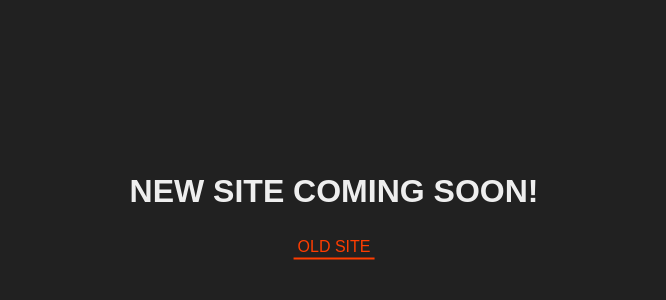
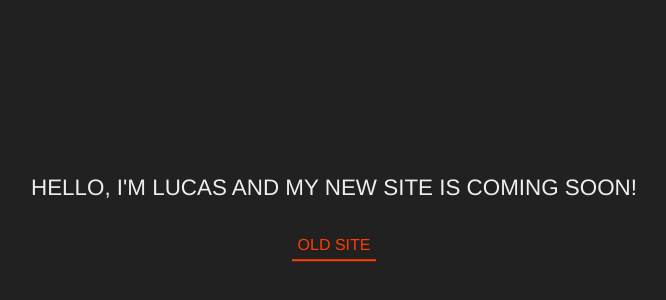
Before and after one commit to AgtLucas/agtlucas.github.io, a plain HTML site: page index.html in a window 1280 px wide. Shown: the part 184-484 px from the top of the page, without its empty margins (306-972 px from the left). Drawn offline with Linux system fonts and the light colour scheme.

Commit message:
Update css and html

```diff
--- a/index.html
+++ b/index.html
@@ -1 +1 @@
-<!doctype html><html lang="en"><head><meta charset="UTF-8"><title>Lucas da Silva - Front-End Ops</title><meta name="viewport" content="width=device-width"><style>*{margin: 0;padding: 0;}*, *:before, *:after{-moz-box-sizing: border-box;-webkit-box-sizing: border-box;box-sizing: border-box;}html, body{height: 100%;}body{font-family: sans-serif;font-weight: 300;background:#212121;color:#EEEEEE;}.main{position: absolute;top: 0;right: 0;bottom: 0;left: 0;}.hello{position: absolute;top: 50%;left: 50%;text-align: center;-webkit-transform: translate(-50%, -50%);-moz-transform: translate(-50%, -50%);-ms-transform: translate(-50%, -50%);-o-transform: translate(-50%, -50%);transform: translate(-50%, -50%);text-transform:uppercase;}.old-site{display:inline-block;margin-top:20px;padding:8px 4px 2px 4px;color: #FF3D00;text-decoration:none;border-bottom:2px solid #FF3D00;}.old-site:hover{background:#08c;color:#f0f0f0;border-bottom:2px solid #08c;}</style><link rel="shortcut icon" href="favicon.ico" type="image/x-icon"><link rel="apple-touch-icon" href="favicon.png"></head><body><div class="main"><div class="hello"><h1>New site coming soon!</h1><a class="old-site" href="http://agtlucas.com">Old site</a></div></div></body></html>
+<!doctype html><html lang="en"><head><meta charset="UTF-8"><title>Lucas da Silva - Front-End Ops</title><meta name="viewport" content="width=device-width"><style>*{margin: 0;padding: 0;}*, *:before, *:after{-moz-box-sizing: border-box;-webkit-box-sizing: border-box;box-sizing: border-box;}html, body{height: 100%;}body{font-family: Helvetica Neue, sans-serif;font-weight: 300;background:#212121;color:#EEEEEE;line-height: 1.5;}.main{position: absolute;top: 0;right: 0;bottom: 0;left: 0;}.hello{position: absolute;top: 50%;left: 50%;text-align: center;-webkit-transform: translate(-50%, -50%);-moz-transform: translate(-50%, -50%);-ms-transform: translate(-50%, -50%);-o-transform: translate(-50%, -50%);transform: translate(-50%, -50%);text-transform:uppercase;}h1{font-size:1.4rem;font-weight: normal;}.old-site{display:inline-block;margin-top:20px;padding:8px 6px 2px 6px;color: #FF3D00;text-decoration:none;border-bottom:2px solid #FF3D00;}.old-site:hover{background:#08c;color:#f0f0f0;border-bottom:2px solid #08c;}</style><link rel="shortcut icon" href="favicon.ico" type="image/x-icon"><link rel="apple-touch-icon" href="favicon.png"></head><body><div class="main"><div class="hello"><h1>Hello, I'm Lucas and my new site is coming soon!</h1><a class="old-site" href="http://agtlucas.com">Old site</a></div></div></body></html>
```
